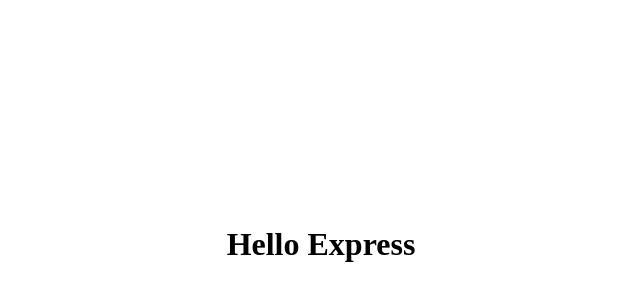
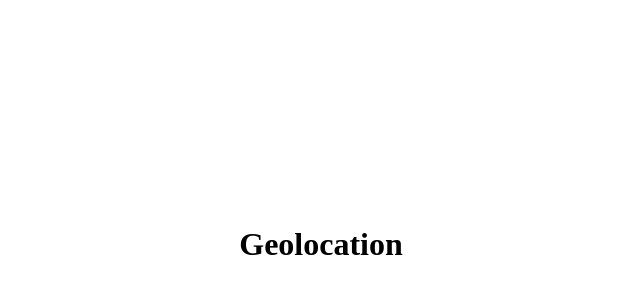
Before and after one commit to MainHobo/exp, a website: page public/index.html in a window 1280 px wide. Shown: the part 156-456 px from the top of the page, without its empty margins (319-959 px from the left). Drawn offline with Linux system fonts and the light colour scheme.

Commit message:
Testing if geolocation is available, and printing your possition in console

```diff
--- a/public/index.html
+++ b/public/index.html
@@ -5,7 +5,7 @@
     <meta http-equiv="X-UA-Compatible" content="IE=edge" />
     <meta name="viewport" content="width=device-width, initial-scale=1.0" />
     <link rel="stylesheet" href="style.css" />
-    <title>Express</title>
+    <title>Geolocation</title>
   </head>
   <body>
     <div id="app"></div>
--- a/public/index.js
+++ b/public/index.js
@@ -1,8 +1,17 @@
 helloExpress();
 function helloExpress() {
+  if ("geolocation" in navigator) {
+    console.log("geolocation available");
+    navigator.geolocation.getCurrentPosition((position) => {
+      console.log(position);
+    });
+  } else {
+    console.log("geolocation not available");
+  }
+
   let html = "";
   html += `
-        <h1>Hello Express</h1>
+        <h1>Geolocation</h1>
     `;
   document.getElementById("app").innerHTML = html;
 }
```
